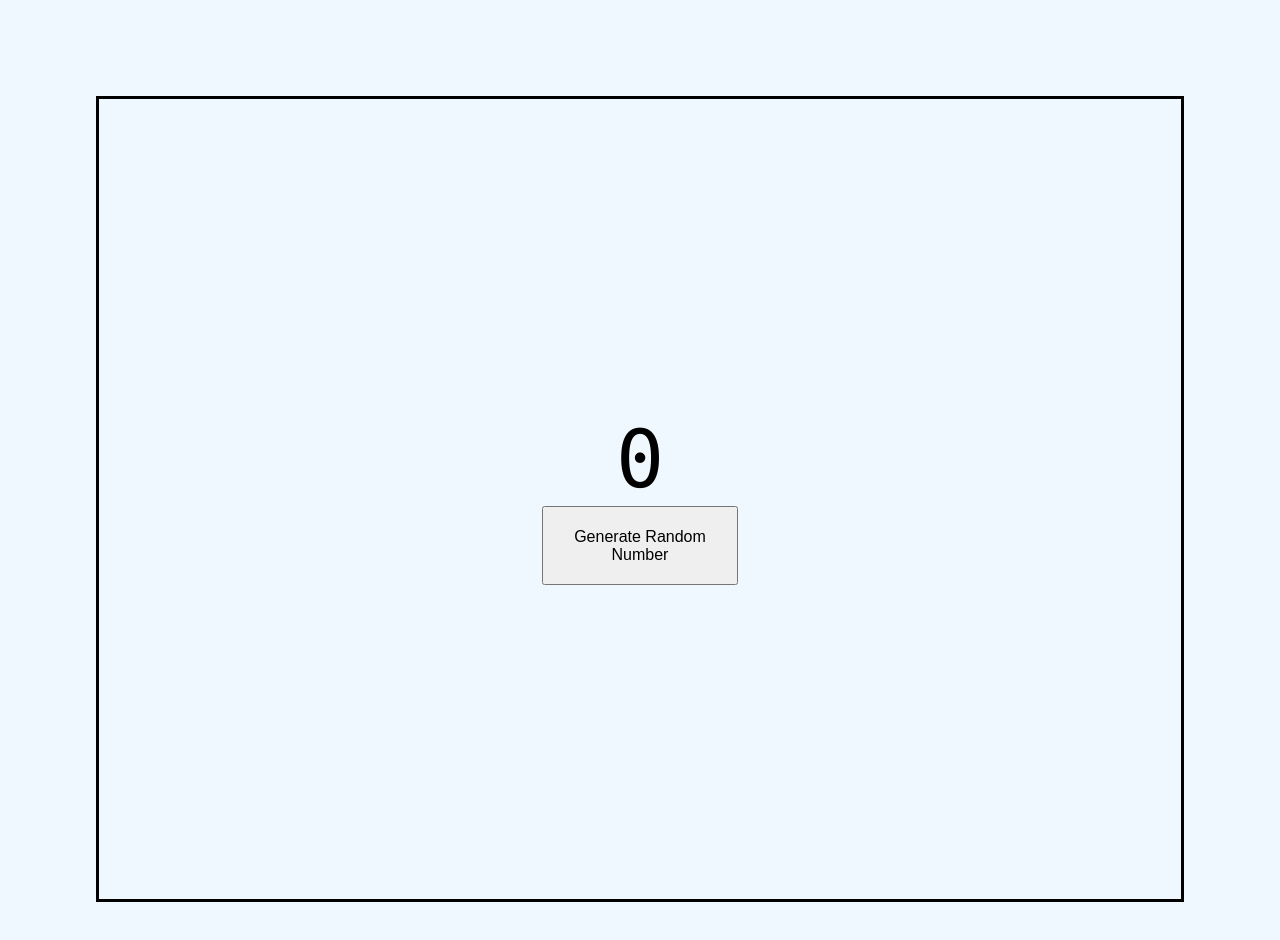
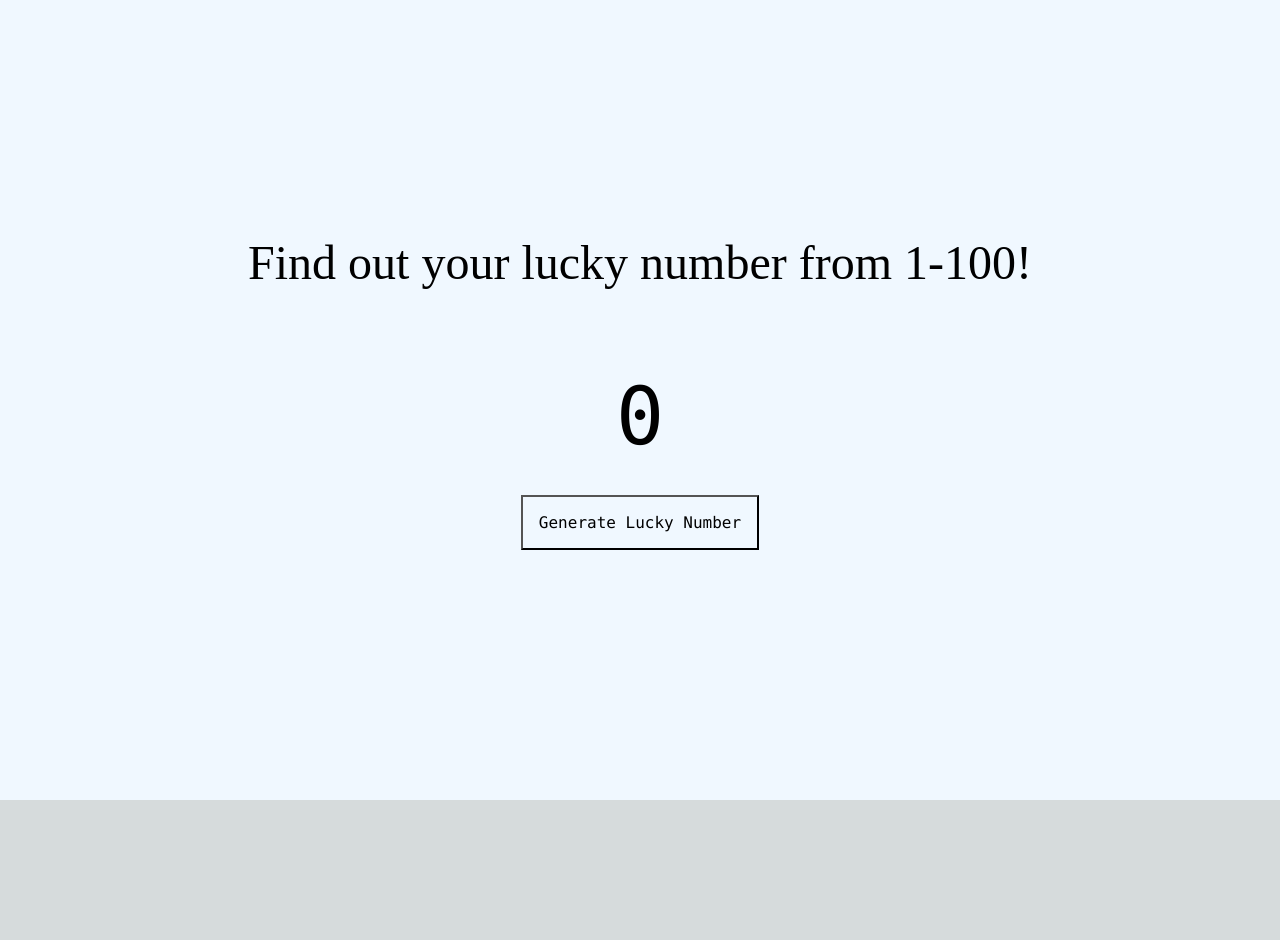
Before and after one commit to StressedByAThousandCodes/nextjs, a Next.js app: page / in a window 1280 px wide. Shown: the top 940 px of the page. After the commit the page ends 800 px from the top, so only its background shows below. Built offline with nearby package versions, Linux system fonts and the light colour scheme.

Commit message:
Added some design

```diff
--- a/src/components/RandomNumberButton.tsx
+++ b/src/components/RandomNumberButton.tsx
@@ -16,9 +16,13 @@ const RandomNumberButton = () => {
   };
 
   return (
-    <div className={styles.main}>
-      {randomNumber}
-      <button onClick={generateRandomNumber} className={styles.button}>Generate Random Number</button>
+    <div className={styles.description}>
+      <div className={styles.description}>
+        {randomNumber}
+      </div>
+      <div className={styles.button}>
+        <button onClick={generateRandomNumber} className={styles.button}>Generate Lucky Number</button>
+      </div>
     </div>
   );
 };
--- a/src/pages/index.tsx
+++ b/src/pages/index.tsx
@@ -3,7 +3,6 @@ import styles from '@/styles/Home.module.css'
 import RandomNumberButton from '@/components/RandomNumberButton'
 
 export default function Home() {
-
 
   return (
     <>
@@ -11,9 +10,11 @@ export default function Home() {
         <title>Randomize</title>
       </Head>
       <main className={styles.main}>
+      <p className={styles.text}>Find out your lucky number from 1-100!</p>
         <div className={styles.description}>
           <RandomNumberButton />
         </div>
+
       </main>
     </>
   )
--- a/src/styles/Home.module.css
+++ b/src/styles/Home.module.css
@@ -9,16 +9,31 @@
   color: black;
 }
 .button {
-  display: inherit;
+  display: flex;
+  flex-direction: column;
   width: fit-content;
   justify-content: center;
   align-items: center;
   font-size: 1rem;
-  padding: 10%;
+  font-family: var(--font-mono);
+  padding: 1rem;
+  background-color: aliceblue;
+  color: black;
+}
+
+.text {
+  display: inherit;
+  justify-content: center;
+  align-items: center;
+  padding: 2rem;
+  font-size: 3rem;
+  background-color: aliceblue;
+  color: black;
 }
 
 .description {
-  display: inherit;
+  display: flex;
+  flex-direction: column;
   justify-content: center;
   align-items: center;
   font-size: 5rem;
@@ -26,9 +41,9 @@
   width: 100%;
   z-index: 2;
   font-family: var(--font-mono);
-  height: min-content;
-  border: solid;
-  border-color: black;
+  /* border: solid;
+  border-color: black; */
+  margin: 1rem;
 }
 
 .description a {
```
